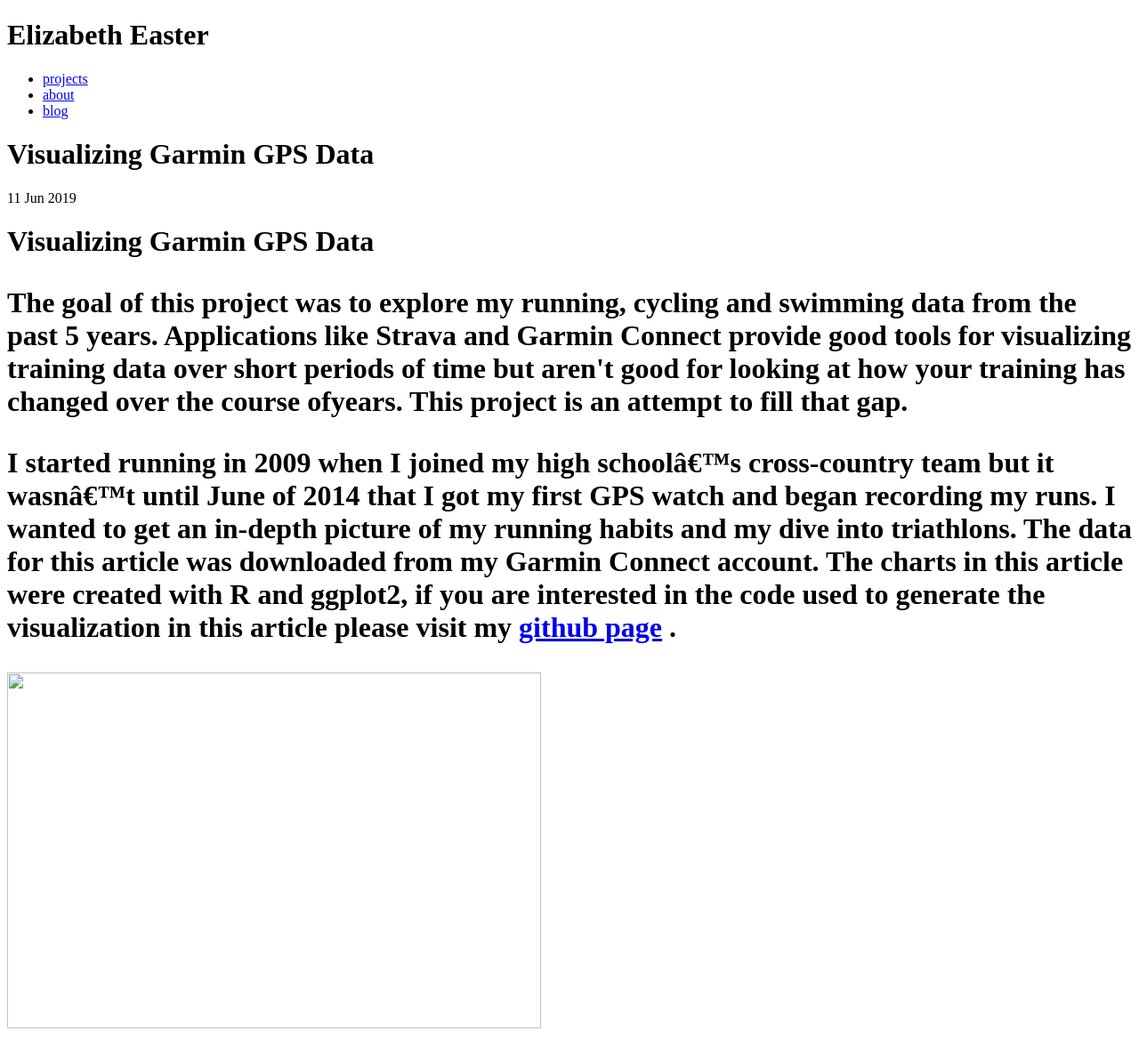
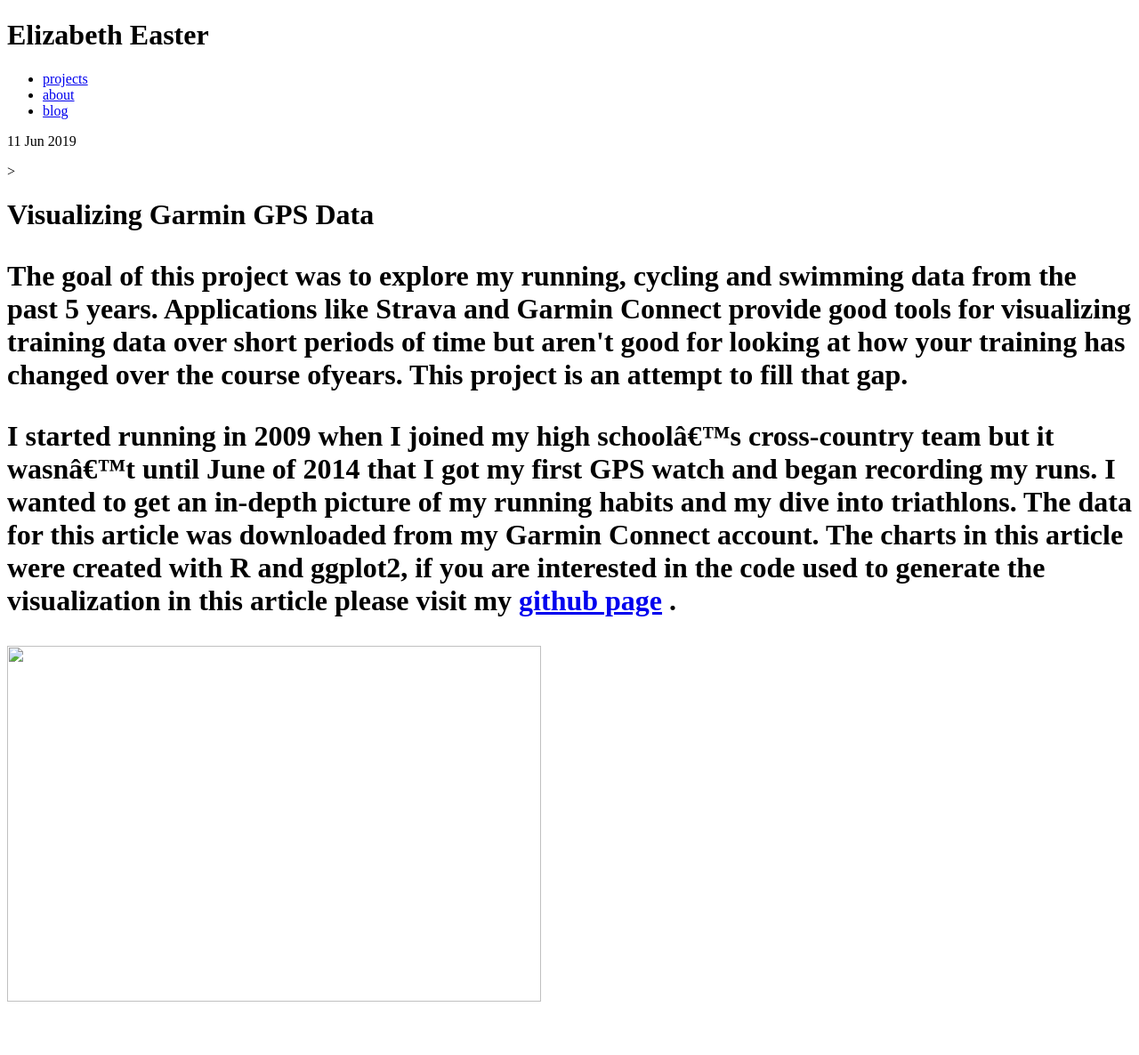
Before and after one commit to edeaster/edeaster.github.io, a Jekyll site: the page built from _posts/2019-06-11-Visualizing-Garmin-GPS-Data.html, in a window 1280 px wide. Shown: the whole page at 89% size. Built offline with Jekyll 4.4.1, drawn with Linux system fonts in a browser that asks for light colours; some web fonts are replaced; after the commit the page ends 1156 px from its top, so only the background shows below that.

Commit message:
Update post.html

```diff
--- a/_layouts/post.html
+++ b/_layouts/post.html
@@ -1,9 +1,9 @@
 ---
 layout: default
 ---
-<h1>{{ page.title }}</h1>
+
 <p class="meta">{{ page.date | date_to_string }}</p>
 
-<div class="post">
+<div class=="container">>
   {{ content }}
 </div>
```
